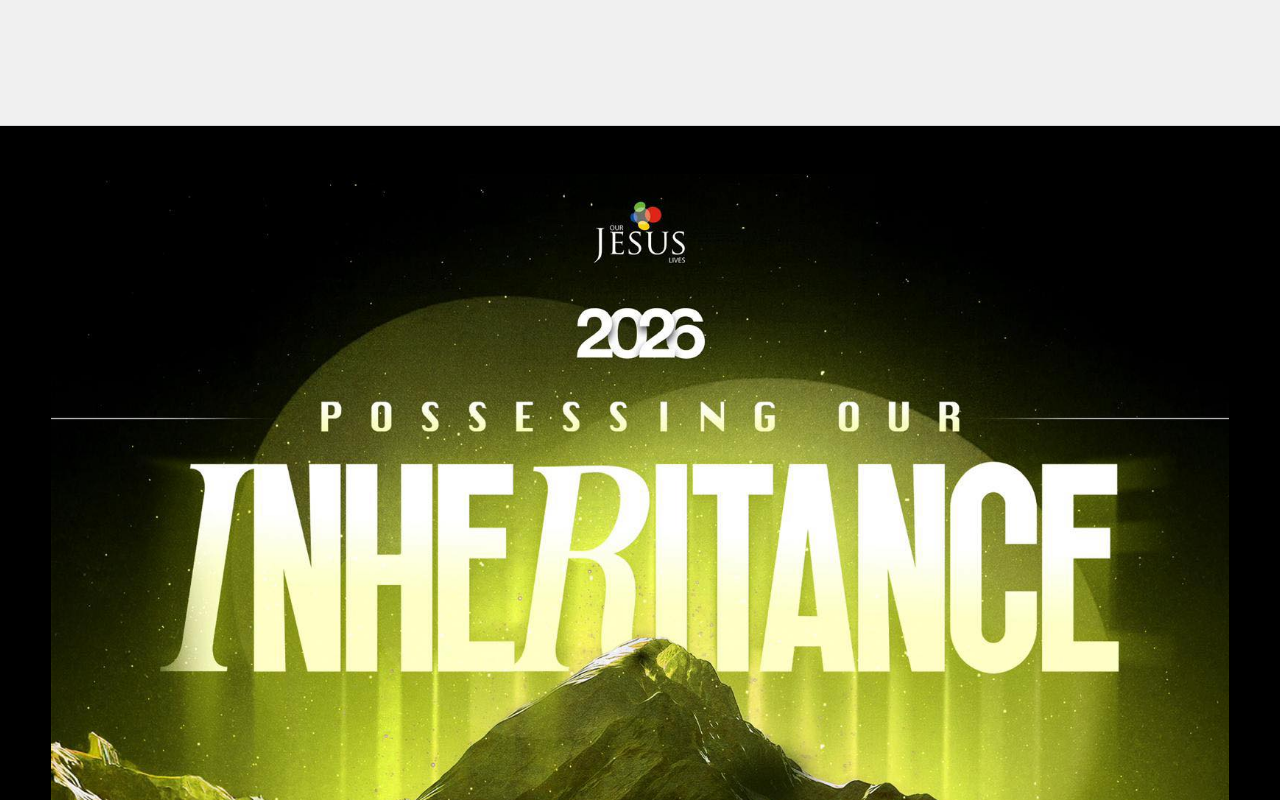
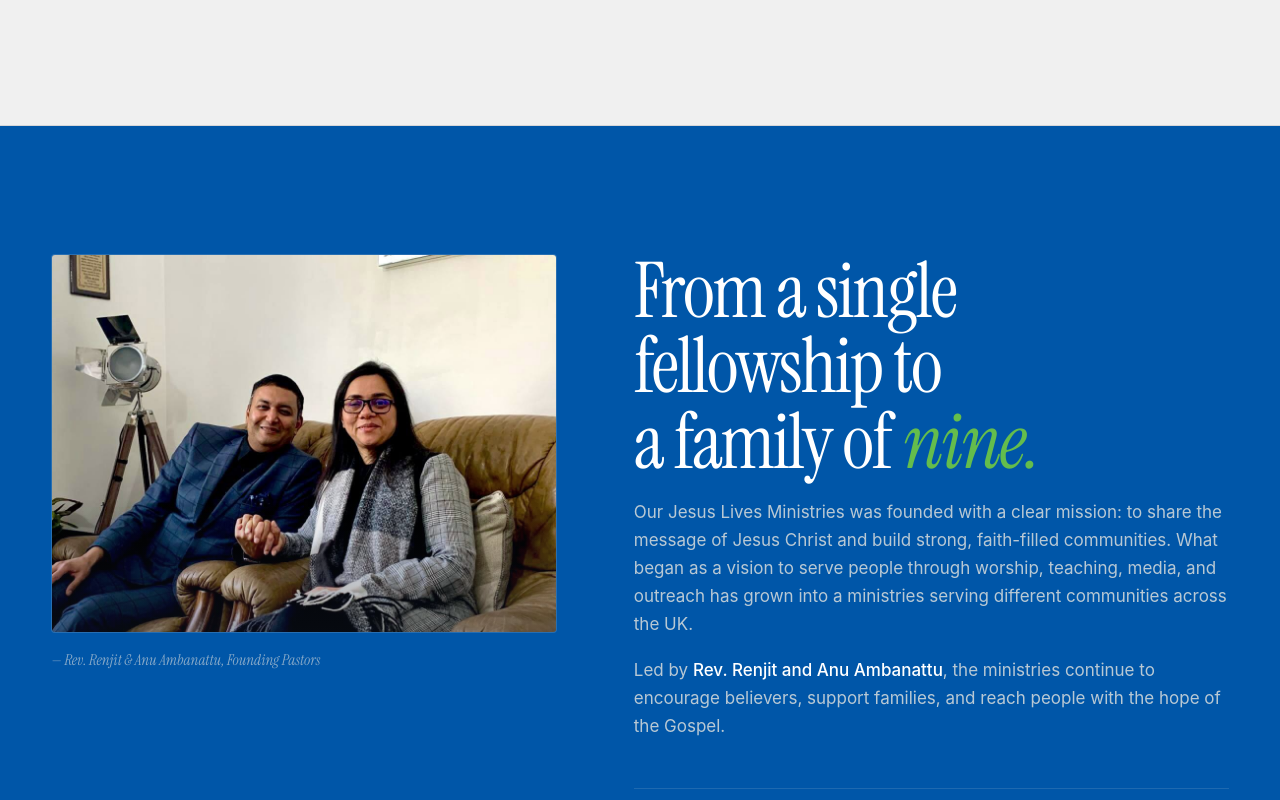
Before and after one commit to ourjesuslives2026/ourjesuslives, a React (Vite) app: page / in a window 1280 px wide. Shown: the part 3360-4160 px from the top of the page. Built offline with nearby package versions, Linux system fonts and the light colour scheme; a web font is replaced by a local one.

Commit message:
Remove theme banner (inheritance.jpg) section from homepage
Co-Authored-By: Claude Sonnet 4.6 <noreply@anthropic.com>

```diff
--- a/src/App.jsx
+++ b/src/App.jsx
@@ -24,11 +24,6 @@ function HomePage() {
         <Hero />
         <Welcome />
         <Branches />
-        <section className="theme-banner">
-          <div className="container">
-            <img src="/assets/inheritance.jpg" alt="2026 — Possessing Our Inheritance · Obadiah 1:17" />
-          </div>
-        </section>
         <Story />
         <Ministries />
         <Quote />
```
